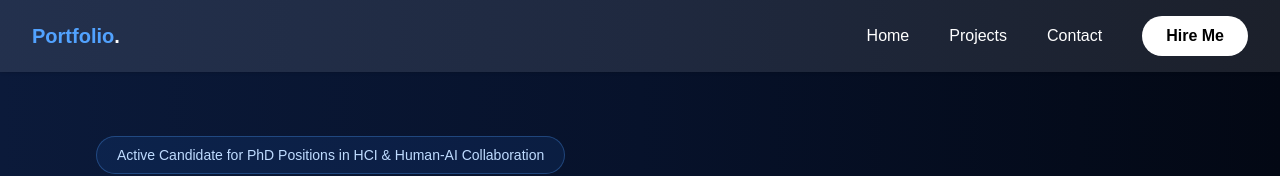
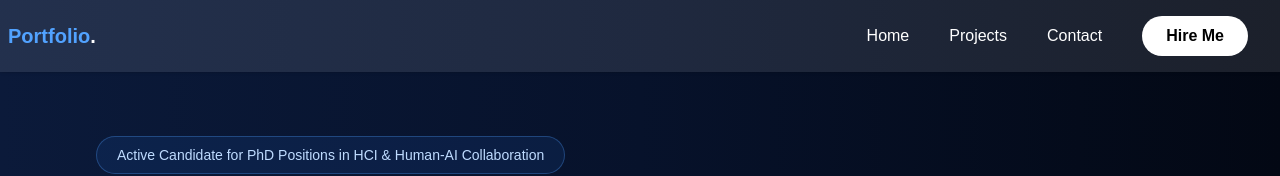
Before and after one commit to aryann070/tanishq-portfolio, a Next.js app: page / in a window 1280 px wide. Shown: the top 176 px of the page. Built offline with nearby package versions, Linux system fonts and the light colour scheme.

Commit message:
potfolio nav position

```diff
--- a/src/app/components/Navbar.jsx
+++ b/src/app/components/Navbar.jsx
@@ -26,7 +26,7 @@ export default function Navbar() {
         } shadow-sm`}
     >
       <Reveal>
-      <div className="max-w-7xl mx-auto px-4 sm:px-6 md:px-8 py-4 flex items-center justify-between">
+      <div className="max-w-7xl mx-auto px-4 sm:px-6 md:px-8 lg:pl-2 lg:pr-8 py-4 flex items-center justify-between">
 
         {/* Logo */}
         <Link href="/" className="flex items-center">
```
